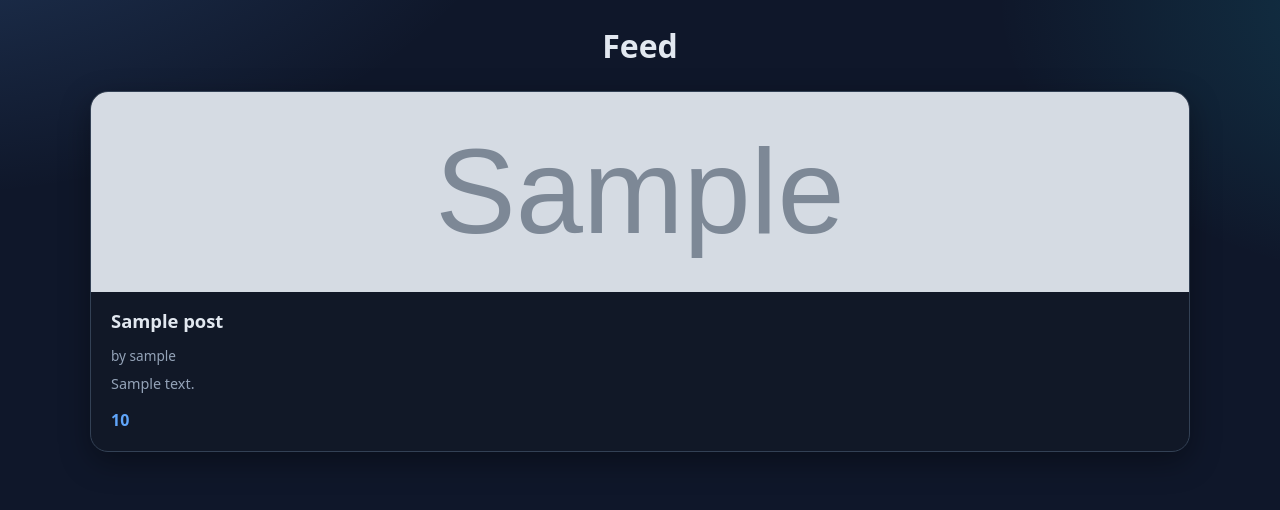
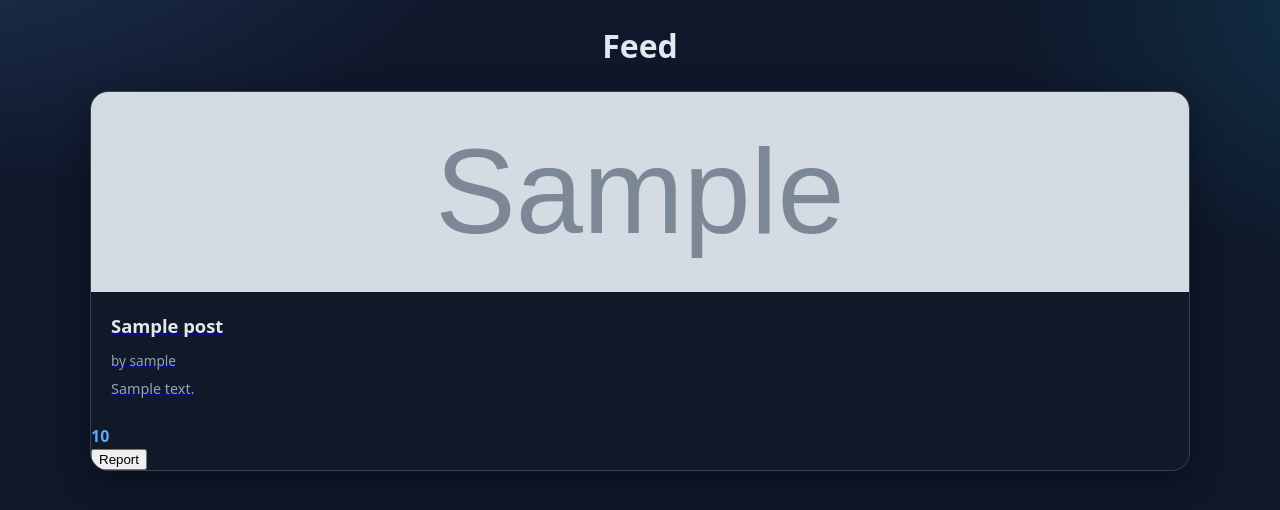
Before and after one commit to Rehal05/MarketPlace-CS3240, a Django app: template app/feedapp/templates/feed.html in a window 1280 px wide. Shown: the top 510 px of the page. Run offline with Django 5.2, Linux system fonts and the light colour scheme; the template is opened without the code that fills it: most values are stand-ins (such as "Sample title", 1, 10 or a date in 2020); grey boxes marked "Sample" are stand-in pictures; parts of the project's set-up code (start-up, migrations or seed data) failed here and were passed over.

Commit message:
Update feed.html

```diff
--- a/app/feedapp/templates/feed.html
+++ b/app/feedapp/templates/feed.html
@@ -1,6 +1,3 @@
-{% load static %}
-<link rel="stylesheet" href="{% static 'feed.css' %}">
-
 {% load static %}
 <!DOCTYPE html>
 <html lang="en">
@@ -8,6 +5,7 @@
   <meta charset="UTF-8">
   <title>Feed</title>
   <meta name="viewport" content="width=device-width, initial-scale=1">
+  <link rel="stylesheet" href="{% static 'feed.css' %}">
 </head>
 <body>
   <div class="wrapper">
@@ -15,7 +13,9 @@
 
     <div class="grid">
       {% for post in page_obj %}
-        <a href="{% url 'message:thread' post.author.id %}" class="card">
+        <div class="card">
+          <!-- main clickable area: open message thread with the author -->
+          <a href="{% url 'message:thread' post.author.id %}" class="card-main">
             {% if post.get_image_url %}
               <img src="{{ post.get_image_url }}" alt="{{ post.title }}">
             {% else %}
@@ -27,11 +27,23 @@
               <div class="desc">
                 {{ post.description|truncatechars:150 }}
               </div>
+            </div>
+          </a>
+
+          <!-- footer with price + report button -->
+          <div class="card-footer">
             <div class="price">
               {{ post.price_display }}
             </div>
+
+            <form method="post" action="{% url 'report_post' post.id %}" class="report-form">
+              {% csrf_token %}
+              <button type="submit" class="report-btn">
+                Report
+              </button>
+            </form>
           </div>
-        </a>
+        </div>
       {% empty %}
         <p>No posts yet.</p>
       {% endfor %}
```
Lines whose indentation alone changed are shown as unchanged.
